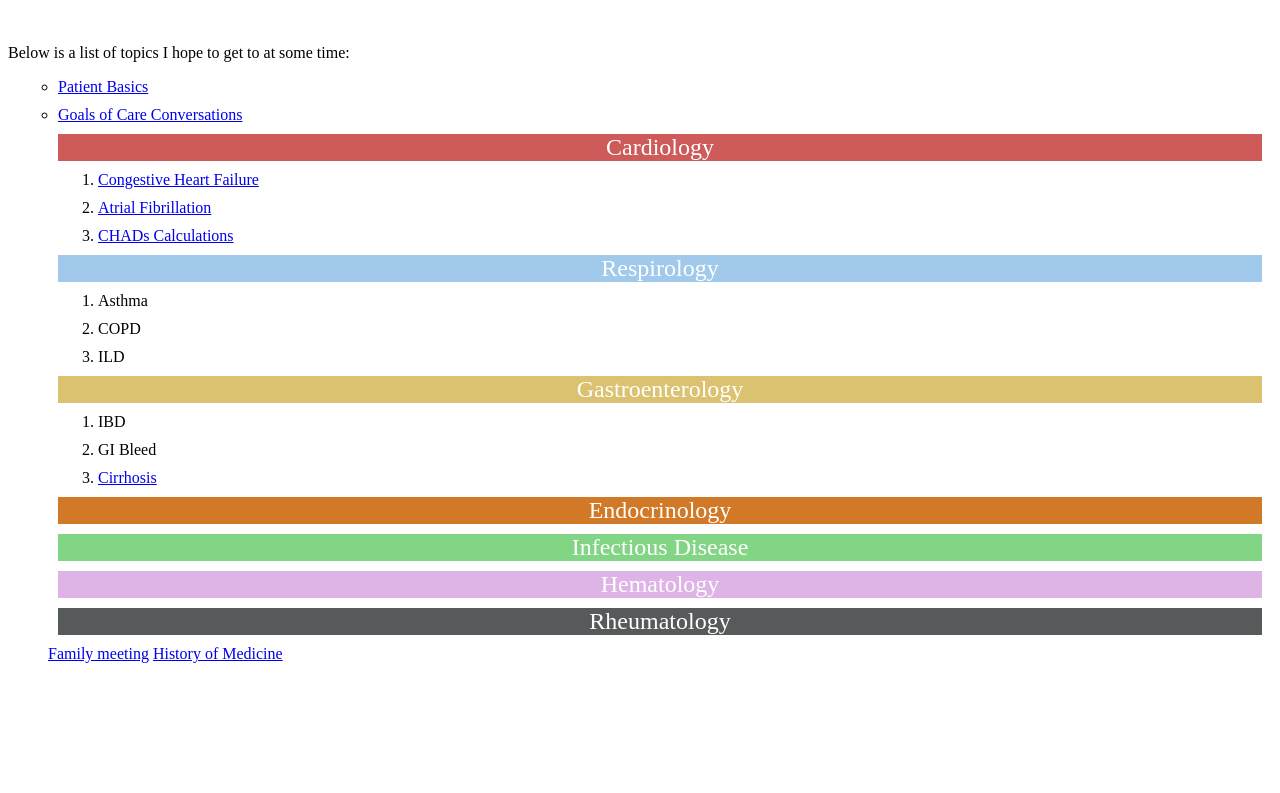
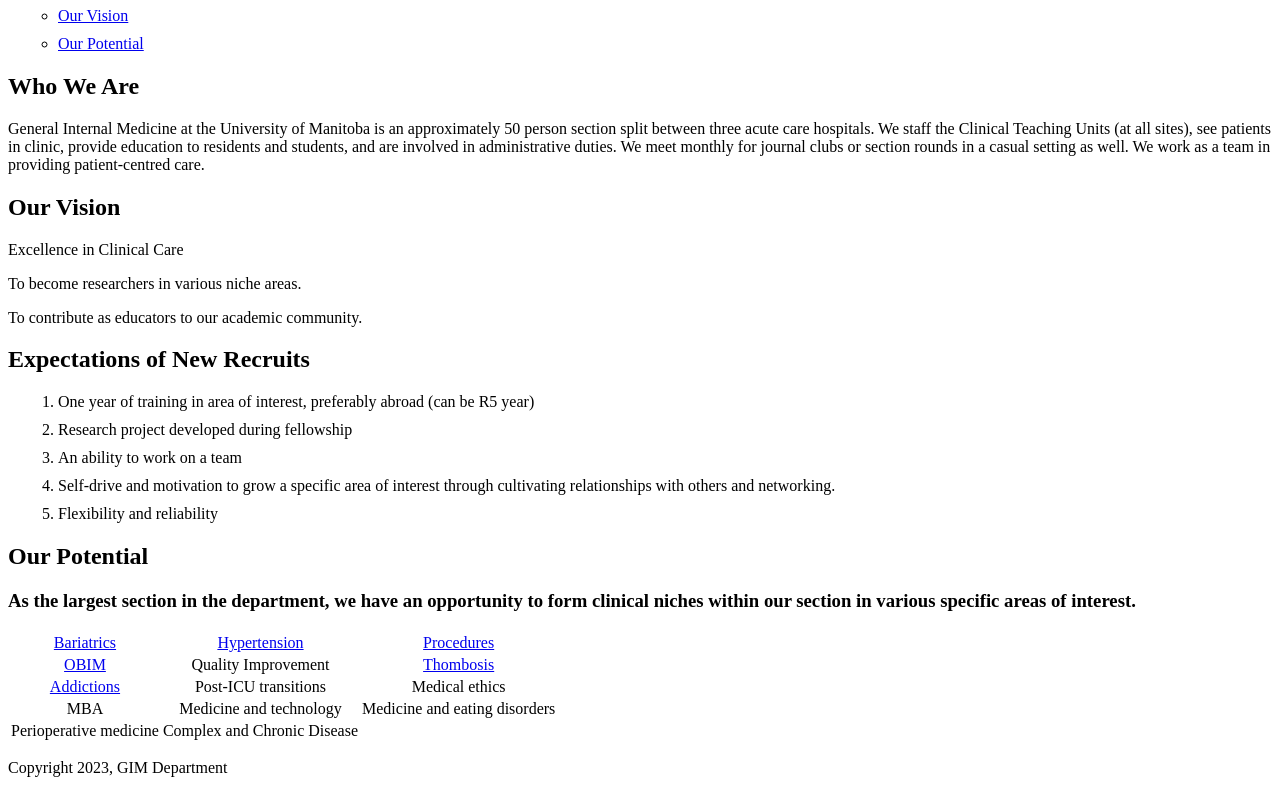
Before and after one commit to treeparrot7272/treeparrot7272.github.io, a plain HTML site: page index.html in a window 1280 px wide. Shown: the part 101-894 px from the top of the page. Before the commit the page ends 800 px from the top, so only its background shows below. Drawn offline with Linux system fonts and the light colour scheme.

Commit message:
Change to GIM website index.html

```diff
--- a/index.html
+++ b/index.html
@@ -1,39 +1,98 @@
 <!DOCTYPE html>
+<html>
 <head>
-	<title> M5NK </title>
-	<link href="style.css" rel='stylesheet'>
+  <title>GIM Department</title>
+  <link rel="stylesheet" type="text/css" href="style.css">
 </head>
 <body>
-	<script src="script.js"></script>
-	<p> Welcome to my website detailing everything I find interesting and relevant for medicine, including history, research, algorithms and illustrative metaphors. Why do we do what we do, and how did we get to here? </p>
-	<br>
-	<p> Below is a list of topics I hope to get to at some time: </p>
-	<ul>
-		<li><a href="patientBasics.html">Patient Basics</a></li>
-		<li><a href="goalsOfCare.html">Goals of Care Conversations</a></li>
-		<li class="cardio">Cardiology</li>
-		<ol>
-			<li><a href="chf.html">Congestive Heart Failure</a></li>
-			<li><a href="afi.html">Atrial Fibrillation</a></li>
-			<li><a href="chadsCalc.html">CHADs Calculations</a></li>
-		</ol>
-		<li class="resp">Respirology</li>
-		<ol>
-			<li>Asthma</li>
-			<li>COPD</li>
-			<li>ILD</li>
-		</ol>
-		<li class="gi">Gastroenterology</li>
-		<ol>
-			<li>IBD</li>
-			<li>GI Bleed</li>
-			<li><a href="cirrhosis.html">Cirrhosis</a></li>
-		</ol>
-		<li class="endo">Endocrinology</li>
-		<li class="id">Infectious Disease</li>
-		<li class="heme">Hematology</li>
-		<li class="rheum">Rheumatology</li>
-	<a href="fameet.html">Family meeting</a>
-	<a href="hxofmed.html">History of Medicine</a>
+  <header>
+    <h1>Winnipeg GIM</h1>
+    <!-- Department head's welcome message and picture -->
+    </div>
+  </header>
+  <nav>
+    <ul>
+      <li><a href="#who-we-are">Who We Are</a></li>
+      <li><a href="#our-vision">Our Vision</a></li>
+      <li><a href="#our-potential">Our Potential</a></li>
+    </ul>
+  </nav>
+  <main>
+    <!-- Who We Are Page -->
+    <section id="who-we-are">
+      <h2>Who We Are</h2>
+      <p>
+        General Internal Medicine at the University of Manitoba is an approximately 50 person section split between three acute care hospitals.
+        We staff the Clinical Teaching Units (at all sites), see patients in clinic, provide education to residents and students, and are involved in administrative duties. We meet monthly for journal clubs or section rounds in a casual setting as well. We work as a team in providing patient-centred care.
+        </p>
+    </section>
+    <h2>Our Vision</h2>
+    <section id="our-vision">
+      <div class="vision-block vision-block-1">
+        <p>Excellence in Clinical Care</p>
+      </div>
+      <div class="vision-block vision-block-2">
+        <p>To become researchers in various niche areas.</p>
+      </div>
+      <div class="vision-block vision-block-3">
+        <p>To contribute as educators to our academic community.</p>
+      </div>
+    </section>
 
+    <section id="our-potential">
+      <h2>Expectations of New Recruits</h2>
+      <ol>
+        <li>One year of training in area of interest, preferably abroad (can be R5 year)</li>
+        <li>Research project developed during fellowship</li>
+        <li>An ability to work on a team</li>
+        <li>Self-drive and motivation to grow a specific area of interest through cultivating relationships with others and networking.</li>
+        <li>Flexibility and reliability</li>
+      </ol>
+    </section>
+
+    <!-- Blog Page -->
+    <section id="blog">
+      <h2>Our Potential</h2>
+      <!-- Blog entries will go here -->
+      <h3>As the largest section in the department, we have an opportunity to form clinical niches within our section in various specific areas of interest.</h3>
+      <table>
+        <tr>
+          <td>
+              <a href="/bariatrics.html">Bariatrics</a>
+          </td>
+          <td><a href="/hypertension.html">Hypertension</a></td>
+          <td><a href="/procedures.html">Procedures</a></td>
+        </tr>
+        <tr>
+          <td><a href="/obim.html">OBIM</a></td>
+          <td>Quality Improvement</td>
+          <td><a href="/thrombosis.html">Thombosis</a></td>
+        </tr>
+        <tr>
+          <td><a href="/addictions.html">Addictions</a></td>
+          <td>Post-ICU transitions</td>
+          <td>Medical ethics</td>
+        </tr>
+        <tr>
+          <td>MBA</td>
+          <td>Medicine and technology</td>
+          <td>Medicine and eating disorders</td>
+        </tr>
+        <tr>
+          <td>Perioperative medicine</td>
+          <td>Complex and Chronic Disease</td>
+          <td></td> <!-- Empty cell -->
+        </tr>
+      </table>
+
+
+    </section>
+
+    <!-- Research Page -->
+
+  </main>
+  <footer>
+    <p>Copyright 2023, GIM Department</p>
+  </footer>
 </body>
+</html>
```
